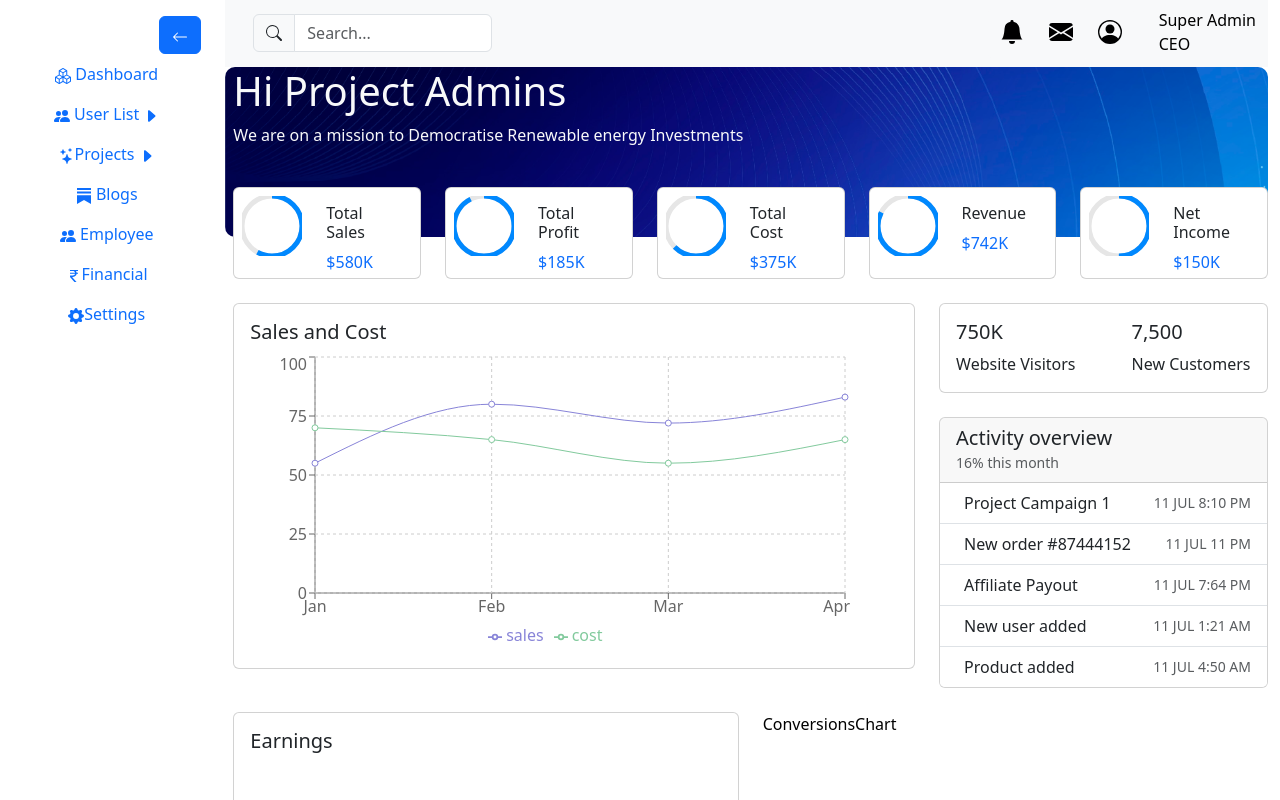
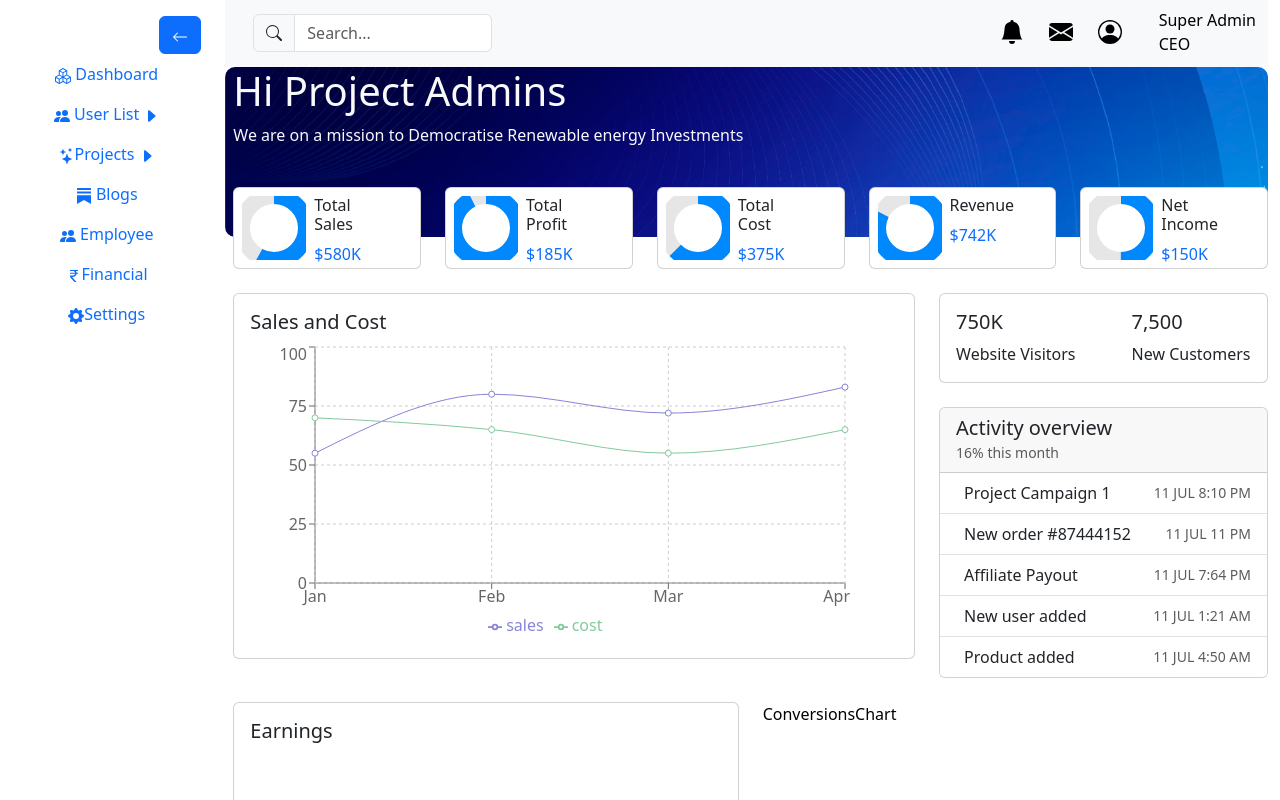
Before and after one commit to siddharthbehera/Frontend-Kaliba, a React (Create React App) app: page /home in a window 1280 px wide. Shown: the top 800 px of the page. Built offline with nearby package versions, Linux system fonts and the light colour scheme.

Commit message:
Minnor style edit in metricsCard

```diff
--- a/src/App.css
+++ b/src/App.css
@@ -6,8 +6,8 @@
 
 
 .container-custom {
-  width: 150px; /* Fixed width */
-  height: 90px;
+  width: 100px; /* Fixed width */
+  height: 80px;
 }
 
 .SideBarButton:hover { background-color: #50d1f1;
--- a/src/App.js
+++ b/src/App.js
@@ -9,7 +9,7 @@ function App() {
   <div className='App'>
 
         <Routes>
-          <Route path="/" element={<Login />} exact/>
+          <Route path="/" element={<Login/>} exact/>
           <Route path="/home" element={<Homepage />}/>
         </Routes>
 
--- a/src/Components/Cards&Charts/MetricsCard.js
+++ b/src/Components/Cards&Charts/MetricsCard.js
@@ -1,8 +1,12 @@
 import React from 'react';
+
+import Container from 'react-bootstrap/Container';
+import Row from 'react-bootstrap/Row';
+import Col from 'react-bootstrap/Col';
 
 const MetricsCard = ({ title, value, totalValue }) => {
 
-  const radius = 30; // Radius of the pie chart
+  const radius = 32; // Radius of the pie chart
   const circumference = 2 * Math.PI * radius; // Circumference of the circle
   const fillPercentage = value/totalValue; // Percentage of the circle to fill (80%)
 
@@ -20,7 +24,7 @@ const MetricsCard = ({ title, value, totalValue }) => {
               r={radius}
               fill="transparent"
               stroke="#e6e6e6"
-              strokeWidth={radius/6}
+              strokeWidth={radius/2}
             />
             <circle
               cx={radius}
@@ -28,14 +32,14 @@ const MetricsCard = ({ title, value, totalValue }) => {
               r={radius}
               fill="transparent"
               stroke="#0088fe"
-              strokeWidth={radius/6}
+              strokeWidth={radius/2}
               strokeDasharray={`${circumference} ${circumference}`}
               strokeDashoffset={strokeDashoffset}
               transform={`rotate(-90 ${radius} ${radius})`}
             />
           </svg>
           </div>
-          <div class="p-3">
+          <div class="pt-2">
           <h6 className="card-title">{title}</h6>
           <p className="card-text text-primary">${value}K</p>
           </div>
```
